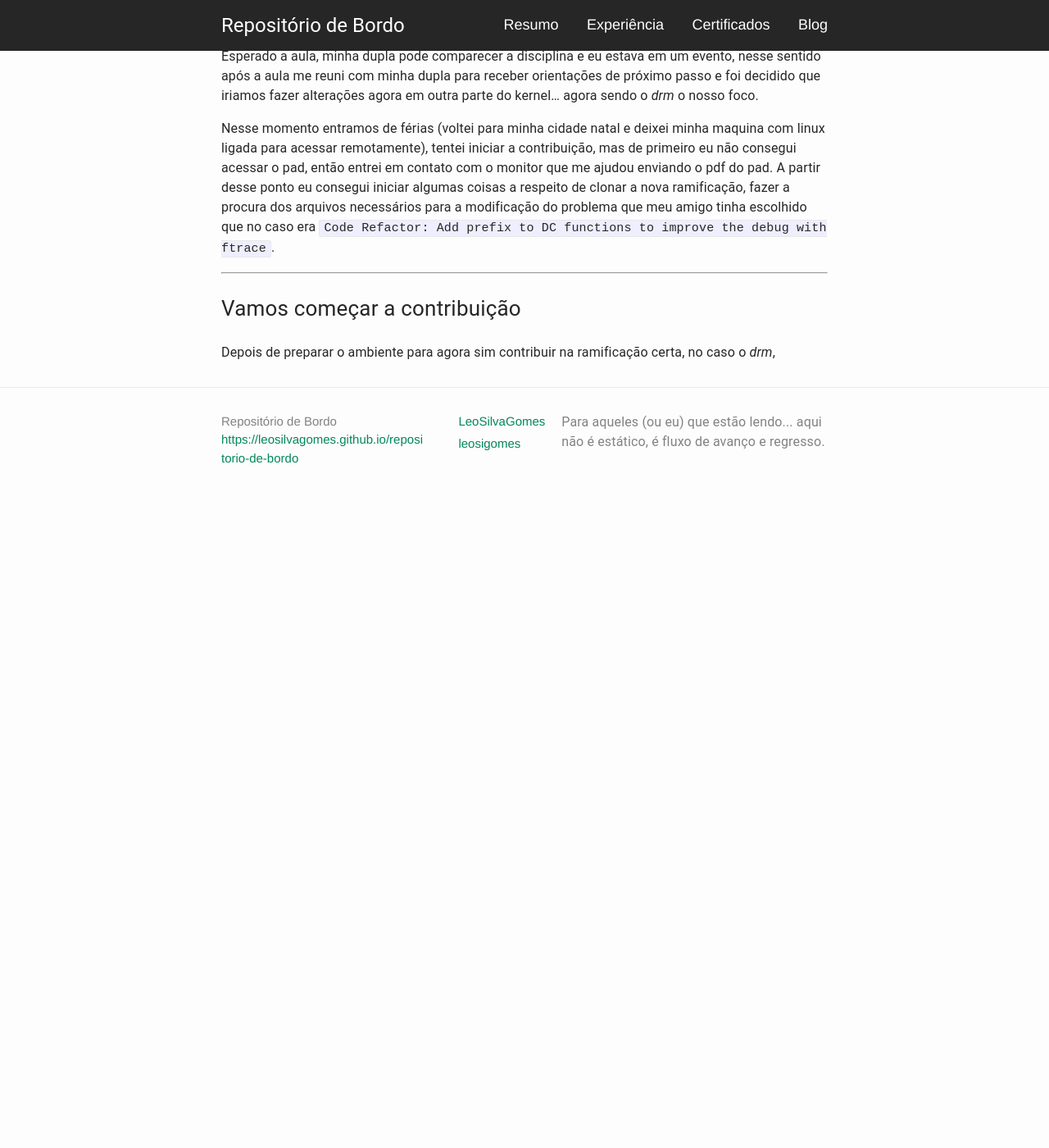
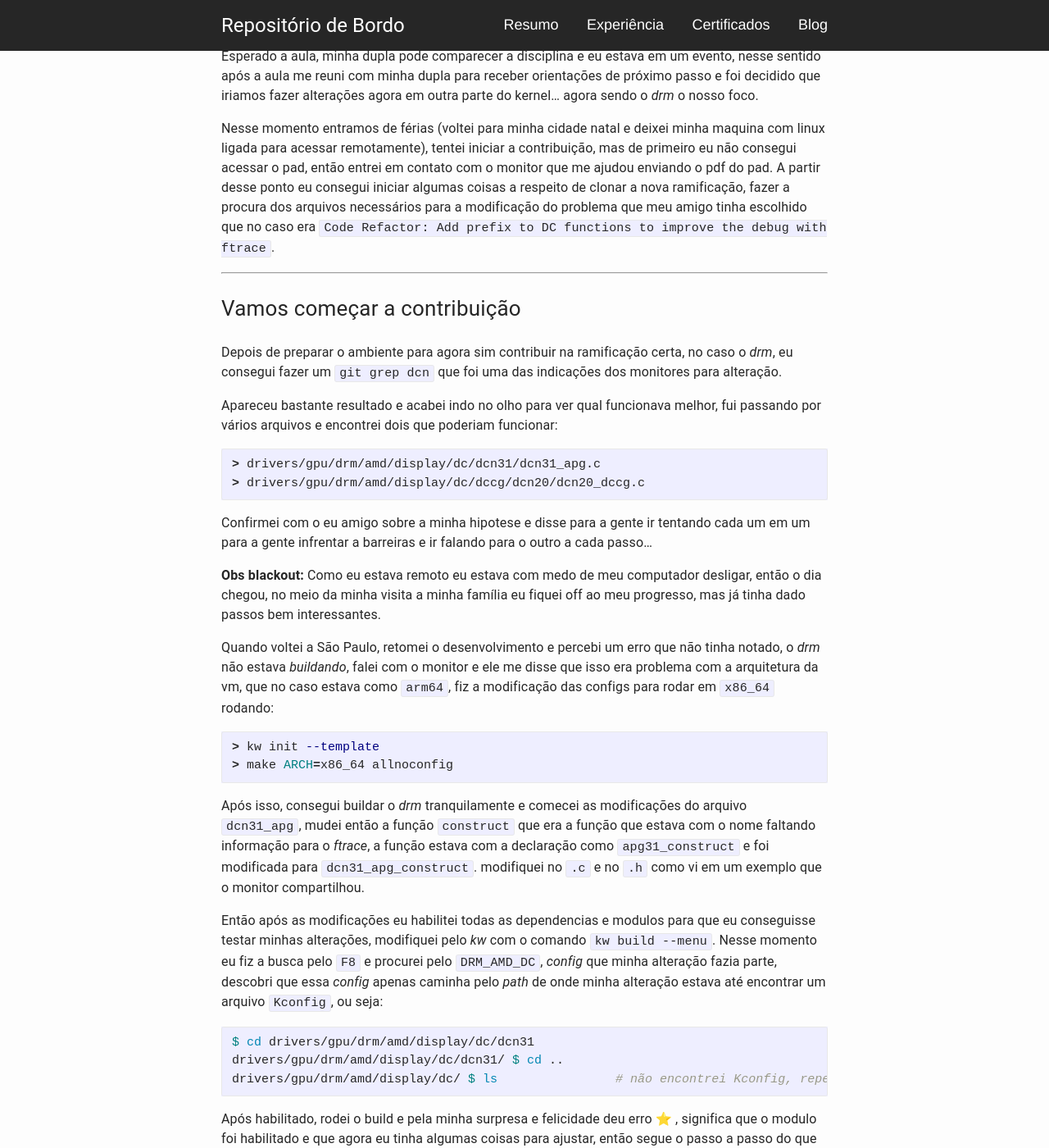
Before and after one commit to LeoSilvaGomes/repositorio-de-bordo, a Jekyll site: the page built from _posts/2025-04-03-post-29.md, in a window 1280 px wide and 1400 px high, scrolled down 525 px. Shown: the whole window at 82% size. Built offline with Jekyll 4.4.1, drawn with Linux system fonts in a browser that asks for light colours; nearby versions of some CDN libraries; before the commit the page ends 1155 px from its top, so only the background shows below that; some of the changed text lies outside the part shown.

Commit message:
Create post First patch ⭐ - Adjust prefix of dcn31_apg construct function name

````diff
--- a/_posts/2025-04-03-post-29.md
+++ b/_posts/2025-04-03-post-29.md
@@ -20,4 +20,65 @@ Nesse momento entramos de férias (voltei para minha cidade natal e deixei minha
 
 ### Vamos começar a contribuição
 
-Depois de preparar o ambiente para agora sim contribuir na ramificação certa, no caso o _drm_,
+Depois de preparar o ambiente para agora sim contribuir na ramificação certa, no caso o _drm_, eu consegui fazer um `git grep dcn` que foi uma das indicações dos monitores para alteração.
+
+Apareceu bastante resultado e acabei indo no olho para ver qual funcionava melhor, fui passando por vários arquivos e encontrei dois que poderiam funcionar:
+
+``` bash
+> drivers/gpu/drm/amd/display/dc/dcn31/dcn31_apg.c
+> drivers/gpu/drm/amd/display/dc/dccg/dcn20/dcn20_dccg.c
+```
+
+Confirmei com o eu amigo sobre a minha hipotese e disse para a gente ir tentando cada um em um para a gente infrentar a barreiras e ir falando para o outro a cada passo...
+
+**Obs blackout:** Como eu estava remoto eu estava com medo de meu computador desligar, então o dia chegou, no meio da minha visita a minha família eu fiquei off ao meu progresso, mas já tinha dado passos bem interessantes.
+
+Quando voltei a São Paulo, retomei o desenvolvimento e percebi um erro que não tinha notado, o _drm_ não estava _buildando_, falei com o monitor e ele me disse que isso era problema com a arquitetura da vm, que no caso estava como `arm64`, fiz a modificação das configs para rodar em `x86_64` rodando:
+
+``` bash
+> kw init --template
+> make ARCH=x86_64 allnoconfig
+```
+
+Após isso, consegui buildar o _drm_ tranquilamente e comecei as modificações do arquivo `dcn31_apg`, mudei então a função `construct` que era a função que estava com o nome faltando informação para o _ftrace_, a função estava com a declaração como `apg31_construct` e foi modificada para `dcn31_apg_construct`. modifiquei no `.c` e no `.h` como vi em um exemplo que o monitor compartilhou.
+
+Então após as modificações eu habilitei todas as dependencias e modulos para que eu conseguisse testar minhas alterações, modifiquei pelo _kw_ com o comando `kw build --menu`. Nesse momento eu fiz a busca pelo `F8` e procurei pelo `DRM_AMD_DC`, _config_ que minha alteração fazia parte, descobri que essa _config_ apenas caminha pelo _path_ de onde minha alteração estava até encontrar um arquivo `Kconfig`, ou seja:
+
+``` bash
+$ cd drivers/gpu/drm/amd/display/dc/dcn31
+drivers/gpu/drm/amd/display/dc/dcn31/ $ cd ..
+drivers/gpu/drm/amd/display/dc/ $ ls                # não encontrei Kconfig, repete cd .. até encontrar
+```
+
+Após habilitado, rodei o build e pela minha surpresa e felicidade deu erro ⭐ , significa que o modulo foi habilitado e que agora eu tinha algumas coisas para ajustar, então segue o passo a passo do que aconteceu:
+
+| Erro nos arquivos que dependem da função alterada | `git grep` para buscar arquivos que preciso modificar | Resultado das alterações |
+| :- |  :- | :- |
+| ![Image](https://github.com/user-attachments/assets/e7aa291a-9981-434d-bf66-5d53b6cedd05) | ![Image](https://github.com/user-attachments/assets/1b76e7ba-7598-421a-8f2d-cb946144d194) | ![Image](https://github.com/user-attachments/assets/d8394a7d-b19d-4412-b572-93143d84c93f) |
+
+Então após fazer as correções eu fiz o:
+
+``` bash
+> git add .
+> git commit                       # escrevi a mensagem detalhada
+```
+
+Após refazer a mensagem de commit várias vezes até ficar satisfeito eu rodei o comando para enviar o email:
+
+``` bash
+> kw send-patch --send -1 --simulate --private --to=freesoftware2025@gmail.com
+```
+
+🎉  AEEE tudo certo ~Infelizmente não~
+
+Eu tinha deixado o `--simulate`no comando e não tinha percebido que na verdade eu não tinha enviado e apenas simulado o envio, então eu finalmente removi esse _flag_ fiz as configurações do _smtp_ que precisava e do meu email google (com a ajuda do monitor) e finalmente consegui enviar com o comando:
+
+``` bash
+> kw send-patch --send -1 --private --to=freesoftware2025@gmail.com --cc=leonardodasigomes@gmail.com
+```
+
+-------
+
+### Comentários
+
+Foi muito tranquilo a contribuição em si, o que deu mais problema foi a questão de modificação e mudanças de rotas ocorridas nesse processo que ocasionou em mais configurações de ambiente. Além disso houve um atraso por parte da indisponibilidade da minha maquina remota por algum tempo, mas nada que não fosse resolvido um tempinho depois.
````
